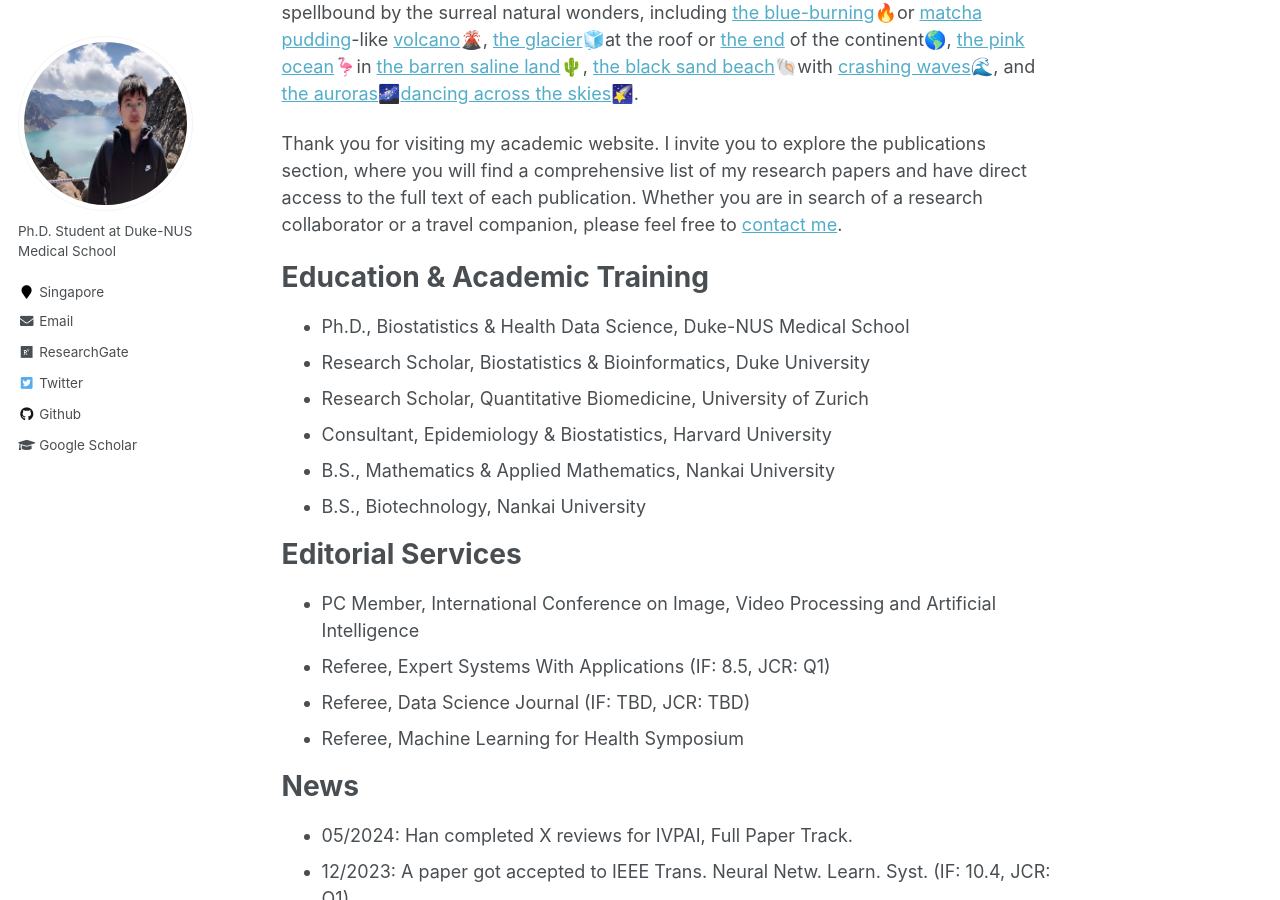
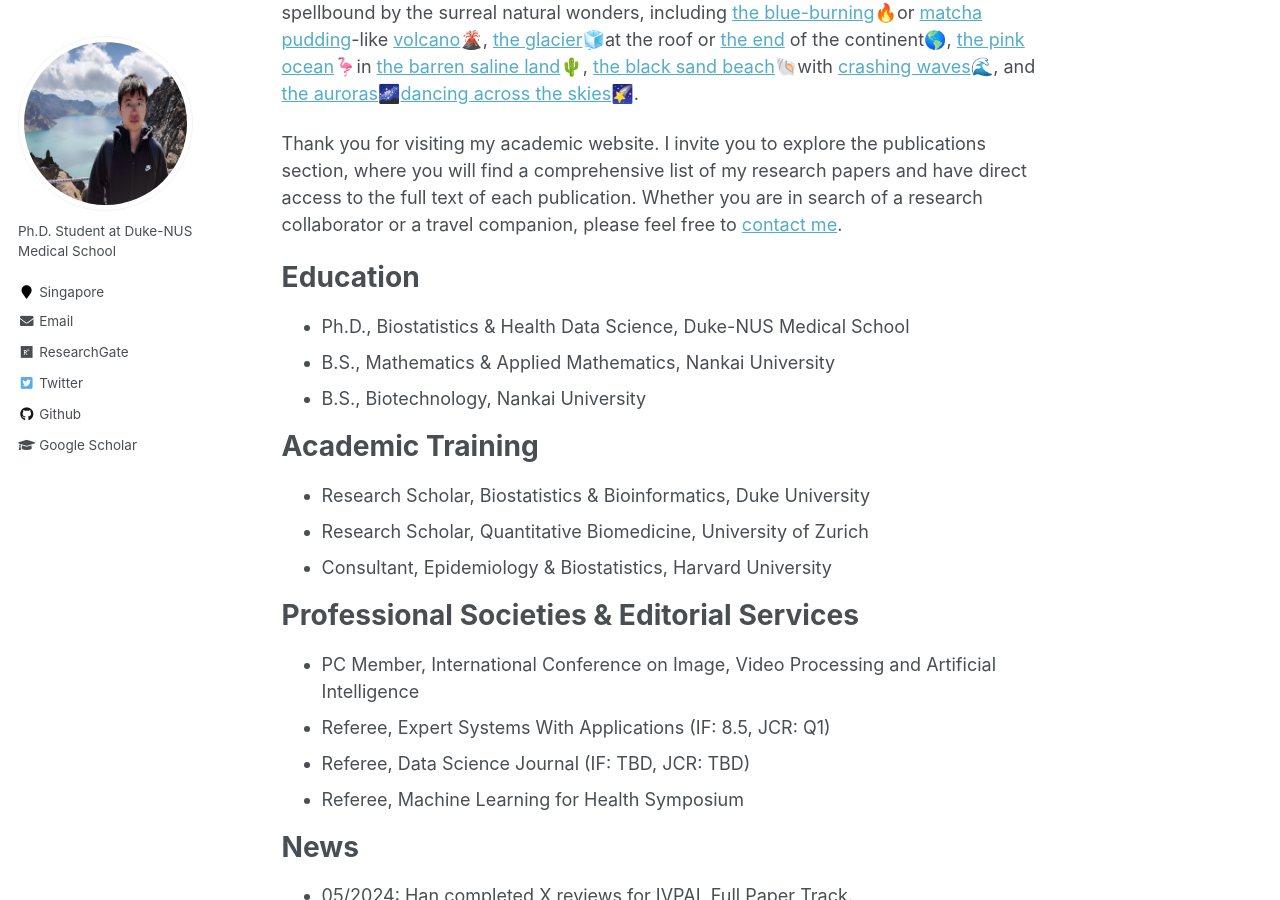
Before and after one commit to Han-Yuan-Med/Han-Yuan-Med.github.io, a Jekyll site: the page built from _pages/about.md, in a window 1280 px wide and 900 px high, scrolled down 374 px. Built offline with Jekyll 4.4.1, drawn with Linux system fonts in a browser that asks for light colours.

Commit message:
Update about.md

```diff
--- a/_pages/about.md
+++ b/_pages/about.md
@@ -13,15 +13,17 @@ Also, the idea of traveling✈️, packing my bags👜, and disappearing to some
 
 Thank you for visiting my academic website. I invite you to explore the publications section, where you will find a comprehensive list of my research papers and have direct access to the full text of each publication. Whether you are in search of a research collaborator or a travel companion, please feel free to <a href="mailto:yuan.han@u.duke.nus.edu">contact me</a>.
 
-# Education & Academic Training
+# Education
 * Ph.D., Biostatistics & Health Data Science, Duke-NUS Medical School
+* B.S., Mathematics & Applied Mathematics, Nankai University
+* B.S., Biotechnology, Nankai University
+
+# Academic Training
 * Research Scholar, Biostatistics & Bioinformatics, Duke University
 * Research Scholar, Quantitative Biomedicine, University of Zurich
 * Consultant, Epidemiology & Biostatistics, Harvard University
-* B.S., Mathematics & Applied Mathematics, Nankai University
-* B.S., Biotechnology, Nankai University
 
-# Editorial Services
+# Professional Societies & Editorial Services
 * PC Member, International Conference on Image, Video Processing and Artificial Intelligence
 * Referee, Expert Systems With Applications (IF: 8.5, JCR: Q1)
 * Referee, Data Science Journal (IF: TBD, JCR: TBD)
```
